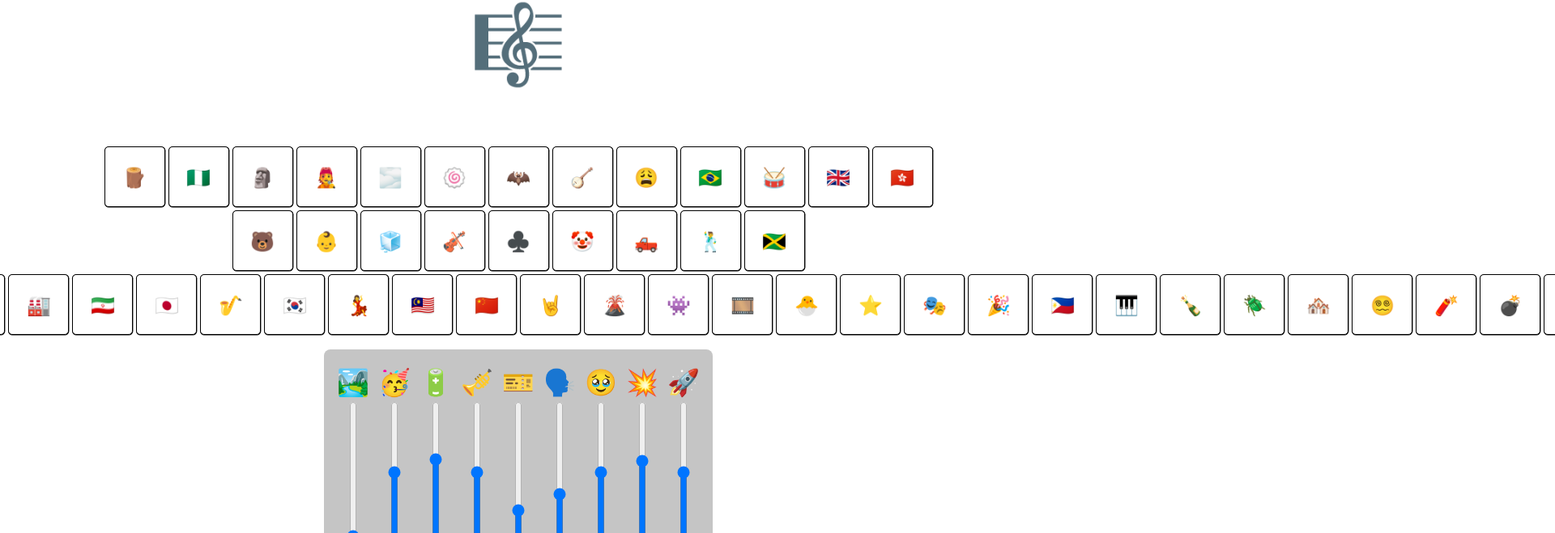
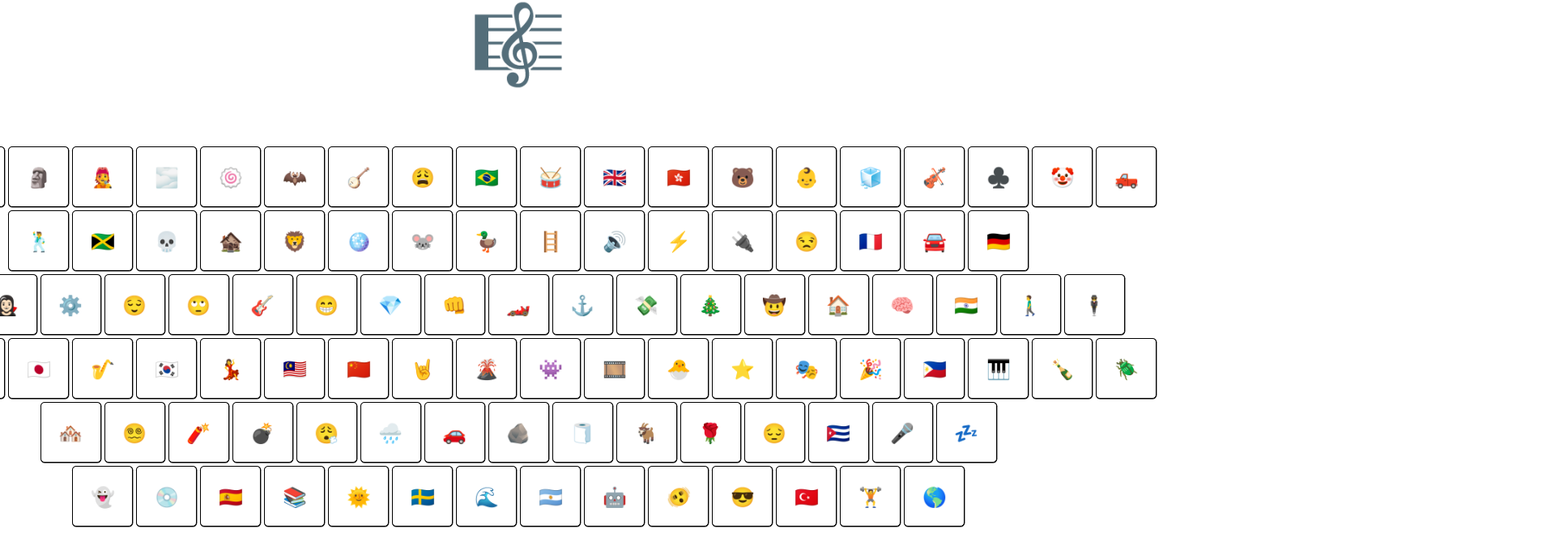
Before and after one commit to BattleshipDragonite/emojify, a React app: page /homepage in a window 1280 px wide. Shown: the part 77-736 px from the top of the page at 81% size, 1920 px wide, since content can reach past the window. Built offline with nearby package versions, Linux system fonts and the light colour scheme; what grapheme-splitter would draw is missing.

Commit message:
Changed keyboard to accomadate to new emoji dictionary

```diff
--- a/src/client/pages/EmojifyPage.tsx
+++ b/src/client/pages/EmojifyPage.tsx
@@ -17,7 +17,7 @@ return (
     </div>
     <div className="keyboard">
         <div className="flex">
-        {genres.slice(0, 13).map((ele) => {
+        {genres.slice(0, 20).map((ele) => {
             return (
                 <>
                 <div className='keys' onClick={() => setGenre(ele)}>
@@ -28,7 +28,7 @@ return (
         })}
         </div>
         <div className="flex">
-        {genres.slice(13, 22).map((ele) => {
+        {genres.slice(20, 36).map((ele) => {
             return (
                 <>
                 <div className='keys' onClick={() => setGenre(ele)}>
@@ -39,7 +39,43 @@ return (
         })}
         </div>
         <div className="flex">
-        {genres.slice(22).map((ele) => {
+        {genres.slice(36, 55).map((ele) => {
+            return (
+                <>
+                <div className='keys' onClick={() => setGenre(ele)}>
+                    <h1>{ele}</h1>
+                </div>
+                </>
+            )
+        })}
+        </div>
+
+        <div className="flex">
+        {genres.slice(55, 75).map((ele) => {
+            return (
+                <>
+                <div className='keys' onClick={() => setGenre(ele)}>
+                    <h1>{ele}</h1>
+                </div>
+                </>
+            )
+        })}
+        </div>
+
+        <div className="flex">
+        {genres.slice(75, 90).map((ele) => {
+            return (
+                <>
+                <div className='keys' onClick={() => setGenre(ele)}>
+                    <h1>{ele}</h1>
+                </div>
+                </>
+            )
+        })}
+        </div>
+
+        <div className="flex">
+        {genres.slice(90).map((ele) => {
             return (
                 <>
                 <div className='keys' onClick={() => setGenre(ele)}>
```
